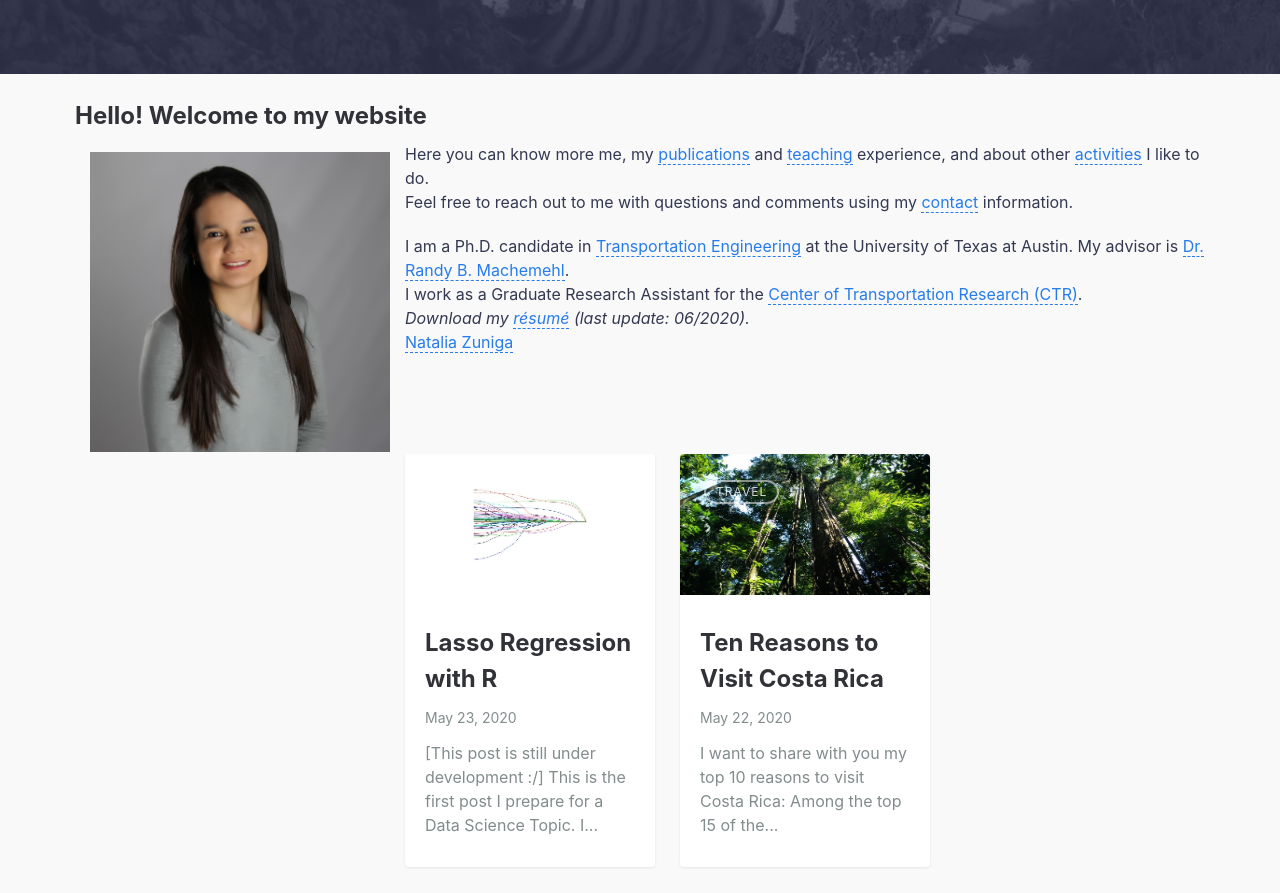
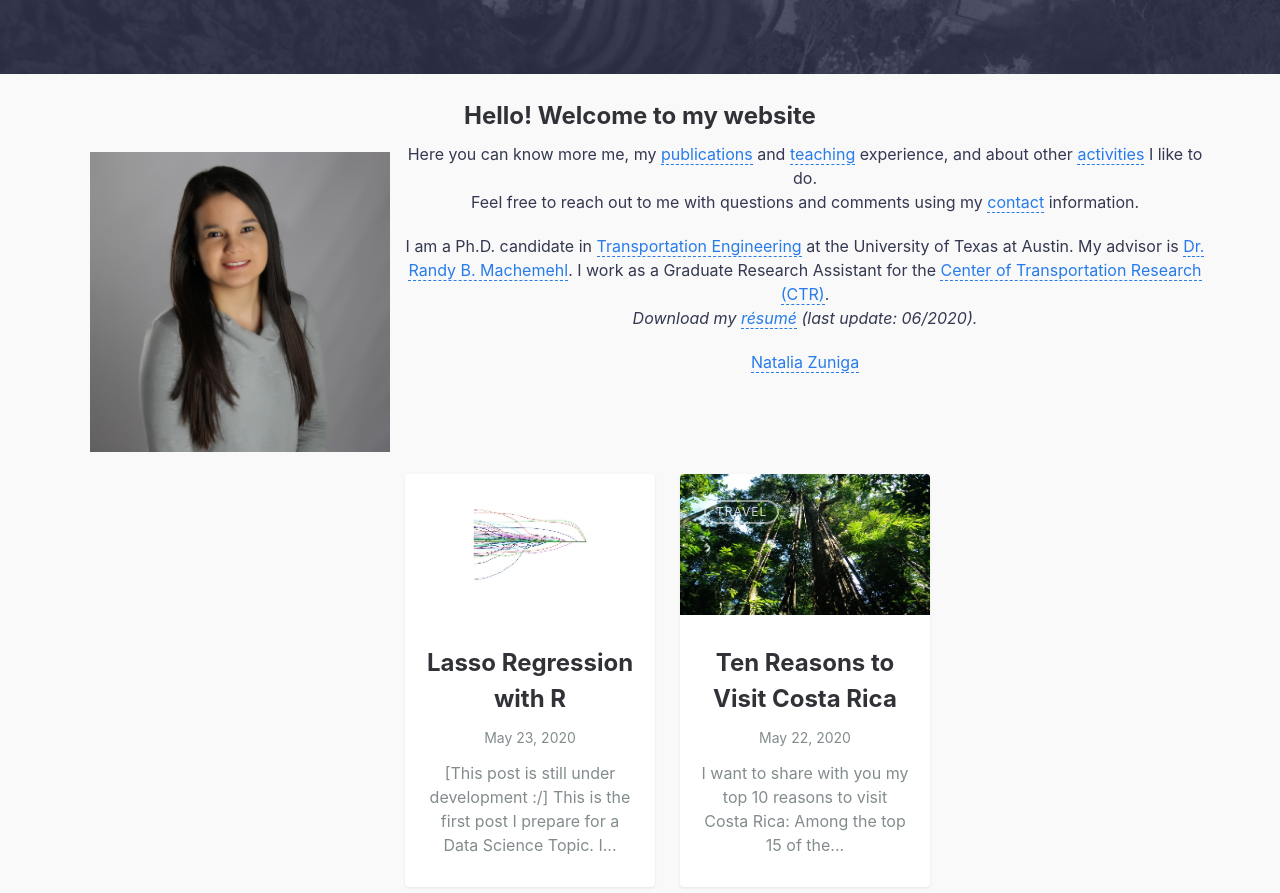
Before and after one commit to nzunigag/nzunigag.github.io, a Jekyll site: the page built from index.md, in a window 1280 px wide and 900 px high, scrolled down 502 px. Shown: the top 893 px of the window. Built offline with Jekyll 4.4.1, drawn with Linux system fonts in a browser that asks for light colours; comment, search, counter and statistics services are not loaded.

Commit message:
Update default.html

```diff
--- a/_layouts/default.html
+++ b/_layouts/default.html
@@ -29,9 +29,10 @@ layout: compress
     <main class="site__content">
       <section class="blog">
         <div class="container">
-          <justify>
+          <center>
                  <br>
               <h2> Hello! Welcome to my website</h2>
+          <justify>
             <p>
               <img src="../assets/img/nat.jpg" ALIGN="left" style="margin:10px 15px ; width:300px; height:300px;"/>
 
@@ -43,13 +44,13 @@ layout: compress
             </p>
 
 
-
-
-              I am a Ph.D. candidate in  <a href="http://www.caee.utexas.edu/transportation">Transportation Engineering</a> at the University of Texas at Austin. My advisor is <a href="https://sites.utexas.edu/machemehl/">Dr. Randy B. Machemehl</a>.<br>
+              I am a Ph.D. candidate in  <a href="http://www.caee.utexas.edu/transportation">Transportation Engineering</a> at the University of Texas at Austin. My advisor is <a href="https://sites.utexas.edu/machemehl/">Dr. Randy B. Machemehl</a>.
               I work as a Graduate Research Assistant for the <a href="https://ctr.utexas.edu/">Center of Transportation Research (CTR)</a>.<br>
 
 
               <i>Download my <a href="https://nzunigag.github.io/downloads/NataliaZuniga_Resume.pdf">résumé</a> (last update: 06/2020).</i> <br>
+              </p>
+
               <script type="text/javascript" src="https://platform.linkedin.com/badges/js/profile.js" async defer></script>
               <div class="LI-profile-badge"  data-version="v1" data-size="large" data-locale="en_US" data-type="horizontal" data-theme="dark" data-vanity="nzunigag"><a class="LI-simple-link" href='https://www.linkedin.com/in/nzunigag?trk=profile-badge'>Natalia Zuniga</a></div>
             </p>
```
